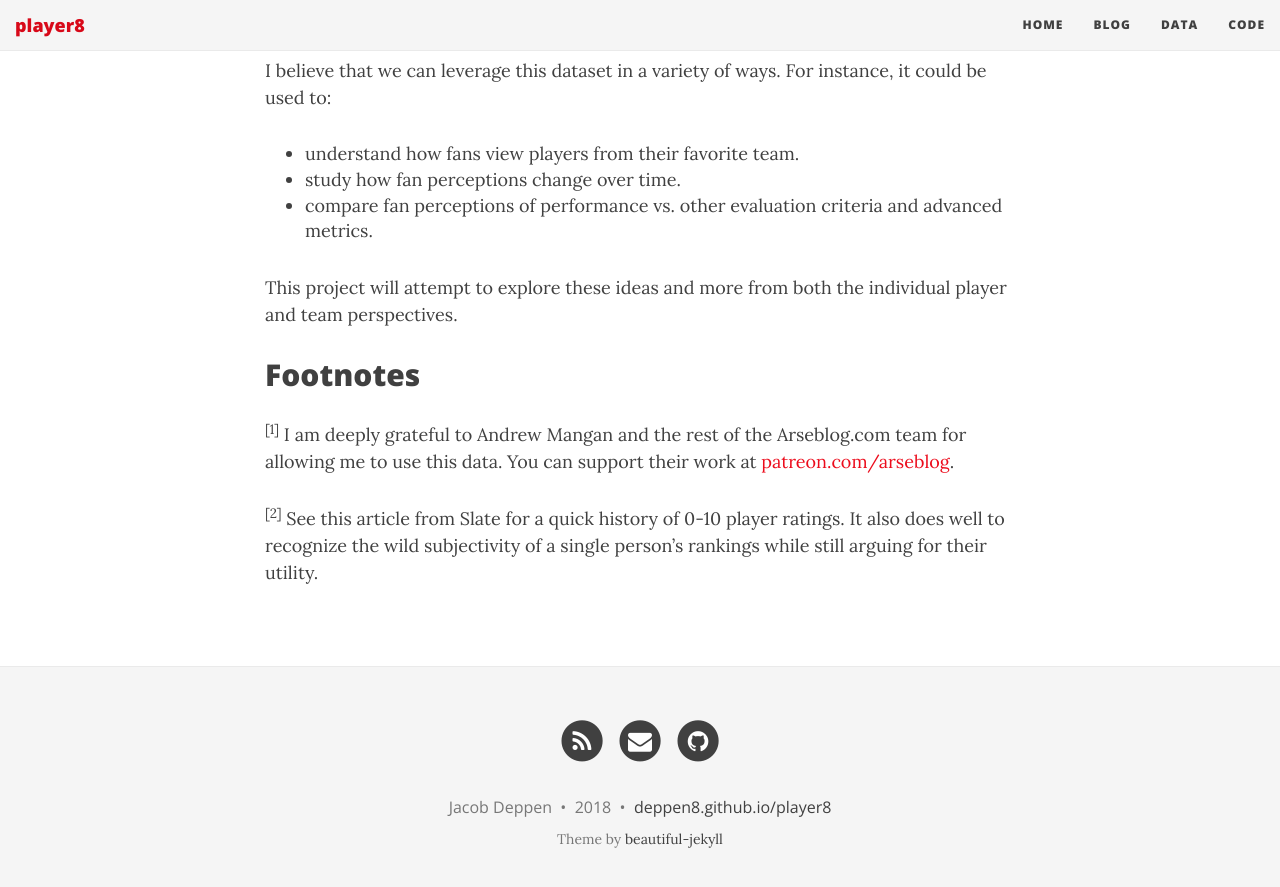
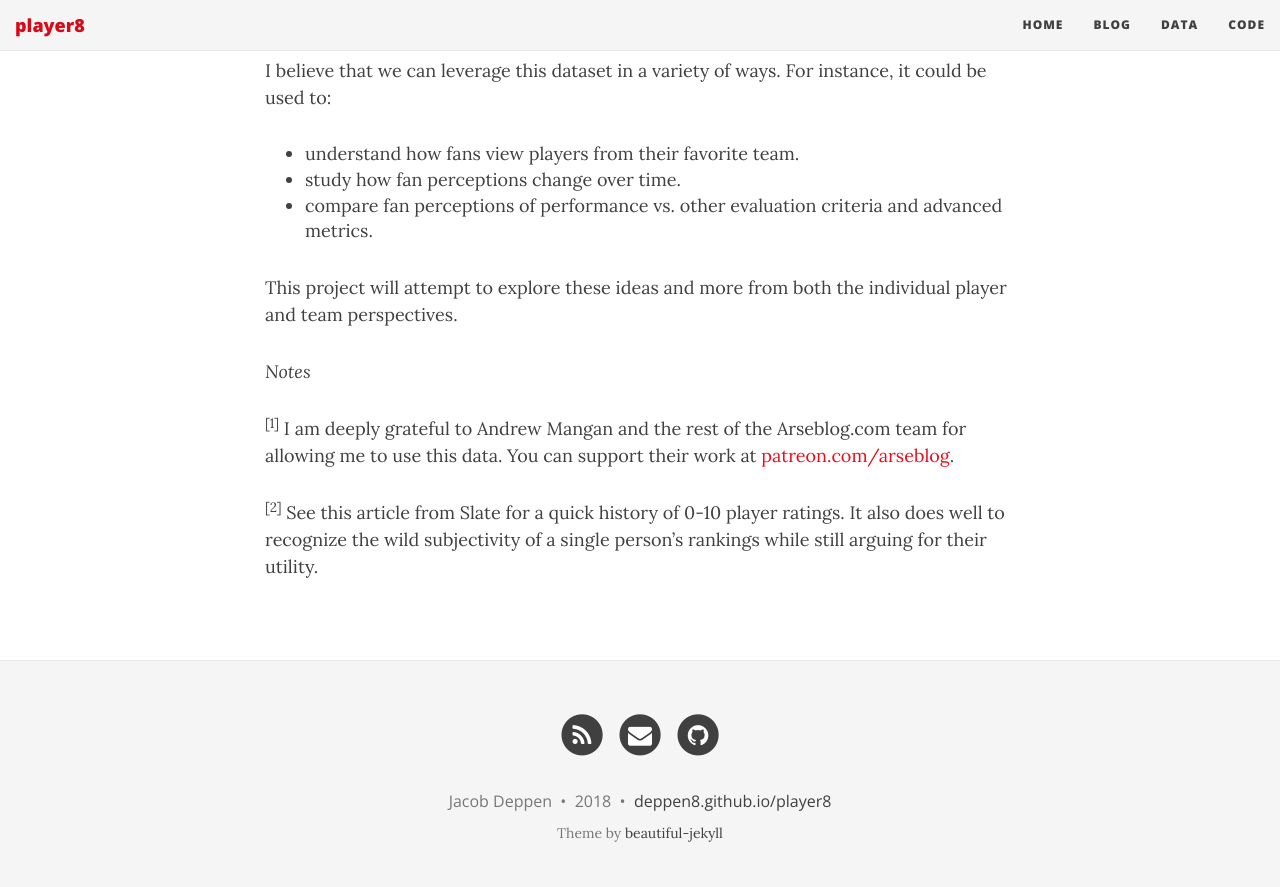
Before and after one commit to deppen8/player8, a Jekyll site: the page built from index.md, in a window 1280 px wide and 900 px high, scrolled down 881 px. Shown: the top 887 px of the window. Built offline with Jekyll 4.4.1, drawn with Linux system fonts in a browser that asks for light colours; nearby versions of some CDN libraries.

Commit message:
Update index

```diff
--- a/_config.yml
+++ b/_config.yml
@@ -145,7 +145,7 @@ markdown: kramdown
 highlighter: rouge
 permalink: /:year-:month-:day-:title/
 paginate: 5
-paginate_path: "/blog/page:num/"
+#paginate_path: "/blog/page:num/"
 
 kramdown:
   input: GFM
--- a/index.md
+++ b/index.md
@@ -22,7 +22,8 @@ I believe that we can leverage this dataset in a variety of ways. For instance,
 
 This project will attempt to explore these ideas and more from both the individual player and team perspectives.
 
-## Footnotes
+*Notes*
+
 <sup>[1]</sup> I am deeply grateful to Andrew Mangan and the rest of the Arseblog.com team for allowing me to use this data. You can support their work at [patreon.com/arseblog](https://www.patreon.com/arseblog).
 
 <sup>[2]</sup> See this article from Slate for a quick history of 0-10 player ratings. It also does well to recognize the wild subjectivity of a single person's rankings while still arguing for their utility.
```
